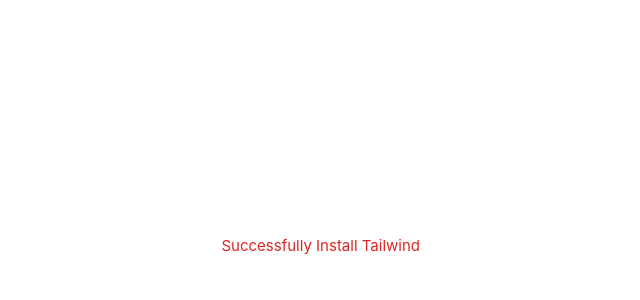
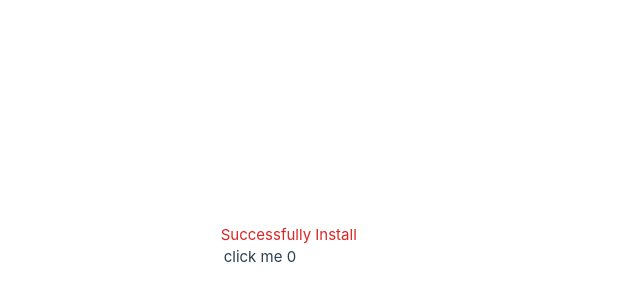
Before and after one commit to alfaysal/vue-practice, a Vue app: page / in a window 1280 px wide. Shown: the part 154-454 px from the top of the page, without its empty margins (220-860 px from the left). Built offline with nearby package versions, Linux system fonts and the light colour scheme.

Commit message:
practice reactivity of vue

```diff
--- a/src/App.vue
+++ b/src/App.vue
@@ -1,10 +1,22 @@
 <script setup>
-import { RouterLink, RouterView } from 'vue-router'
-import HelloWorld from './components/HelloWorld.vue'
+import { ref } from 'vue';
+const rawHtml = '<span style="color:white"><i>Tailwind</i></span>';
+const eventName = ref("click");
+const count = ref(0);
+const url = 'https://www.youtube.com/';
+const increment = () => {
+  count.value++;
+}
+
 </script>
 
 <template>
-  <h2 class="text-red-600">Successfully Install Tailwind</h2>
+  <div>
+    <h2 class="text-red-600">
+      Successfully Install <span v-html="rawHtml"></span>
+    </h2>
+    <a @[eventName]="increment" class="bg-red">click me {{ count }}</a>
+  </div>
 </template>
 
 <style scoped>
```
